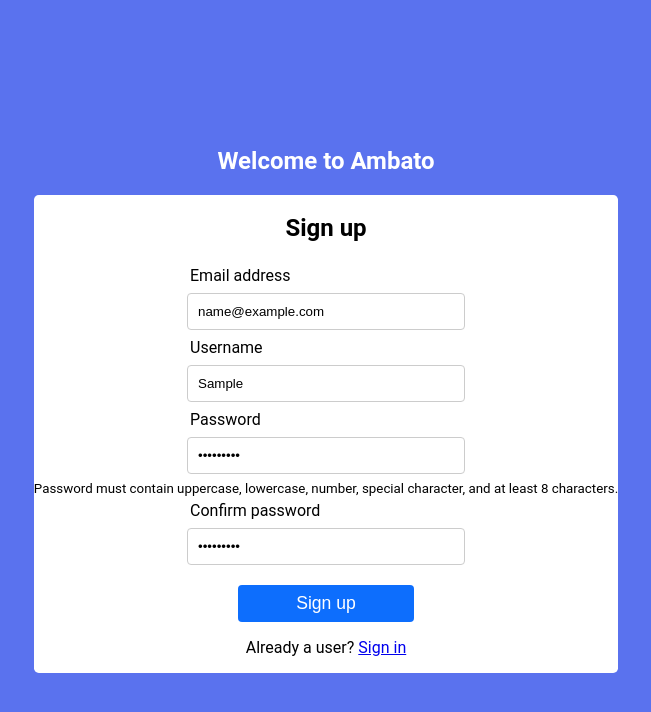
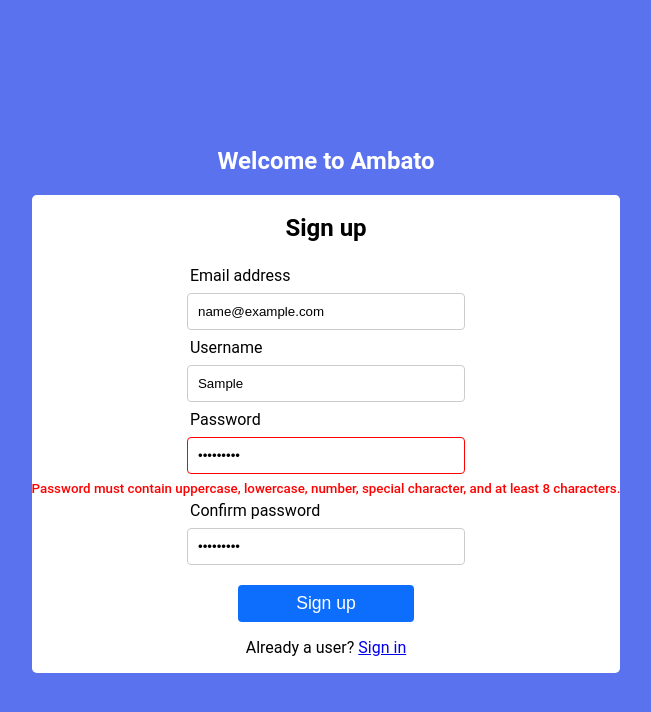
Before and after one commit to thegaadhaveaks10/ambato-angular, an Angular app: page /sign-up in a window 1280 px wide. Both pictures are taken after typing "name@example.com", "Sample", "Sample123", "Sample123" into the empty fields and a click on the button "Sign up". Shown: the top 712 px of the page, without its empty margins (314-965 px from the left). Built offline with nearby package versions, Linux system fonts and the light colour scheme.

Commit message:
Enhance form styling by centering error texts, adding error-div and error-text-styles classes, and conditionally applying border colors to input fields based on validation state

```diff
--- a/src/app/components/sign-up/sign-up.component.html
+++ b/src/app/components/sign-up/sign-up.component.html
@@ -9,29 +9,32 @@
         <div class="flex-column">
           <label [for]="field.id" class="form-label">{{ field.label }}</label>
           <input
+            class="form-input"
+            [ngClass]="signupForm.get(field.name)?.invalid && signupForm.get(field.name)?.touched ? 'red-border' : 'normal-border'"
             [type]="field.type"
             [id]="field.id"
             [formControlName]="field.name"
           />
           <div
+            class="error-div"
             *ngIf="
               signupForm.get(field.name)?.invalid &&
               signupForm.get(field.name)?.touched
             "
           >
             <ng-container *ngIf="signupForm.get(field.name)?.errors">
-              <small *ngIf="signupForm.get(field.name)?.errors?.['required']">{{
+              <small class="error-text-styles" *ngIf="signupForm.get(field.name)?.errors?.['required']">{{
                 field.requiredMessage
               }}</small>
               <ng-container
                 *ngIf="field.name === 'email' && signupForm.get('email')?.errors?.['email']"
               >
-                <small>Invalid email format.</small>
+                <small class="error-text-styles">Invalid email address format.</small>
               </ng-container>
               <ng-container
                 *ngIf="field.name === 'password' && signupForm.get('password')?.errors?.['passwordStrength']"
               >
-                <small
+                <small class="error-text-styles"
                   >Password must contain uppercase, lowercase, number, special
                   character, and at least 8 characters.</small
                 >
@@ -44,7 +47,7 @@
       <div
         *ngIf="signupForm.errors?.['passwordsMismatch'] && (signupForm.get('confirmPassword')?.touched || signupForm.get('password')?.touched)"
       >
-        <small>Passwords do not match.</small>
+        <small class="error-text-styles">Passwords do not match.</small>
       </div>
 
       <button type="submit" class="signup-button">Sign up</button>
--- a/src/app/components/sign-up/sign-up.component.scss
+++ b/src/app/components/sign-up/sign-up.component.scss
@@ -27,18 +27,34 @@
                 display: flex;
                 flex-direction: column;
 
-                label {
+                .form-label {
                     min-width: 17rem;
                     margin: 0.25rem auto;
                 }
 
-                input {
+                .form-input {
                     border-radius: 0.25rem;
                     background-color: #fff; /* White */
-                    border: 1px solid #ccc; /* Light gray border */
                     padding: 10px;
                     min-width: 16rem;
                     margin: 0.25rem auto;
+                }
+
+                .normal-border {
+                    border: 1px solid #ccc; /* Light gray border */
+                }
+
+                .red-border {
+                    border: 1px solid red;
+                }
+
+                .error-div {
+                    align-self: center;
+
+                    .error-text-styles {
+                        color: red;
+                        font-weight: 500;
+                    }
                 }
             }
 
--- a/src/app/components/sign-up/sign-up.component.ts
+++ b/src/app/components/sign-up/sign-up.component.ts
@@ -15,7 +15,7 @@
       label: 'Email address',
       name: 'email',
       type: 'email',
-      requiredMessage: 'Email is required.',
+      requiredMessage: 'Email address is required.',
     },
     {
       id: 'usernameInput',
```
